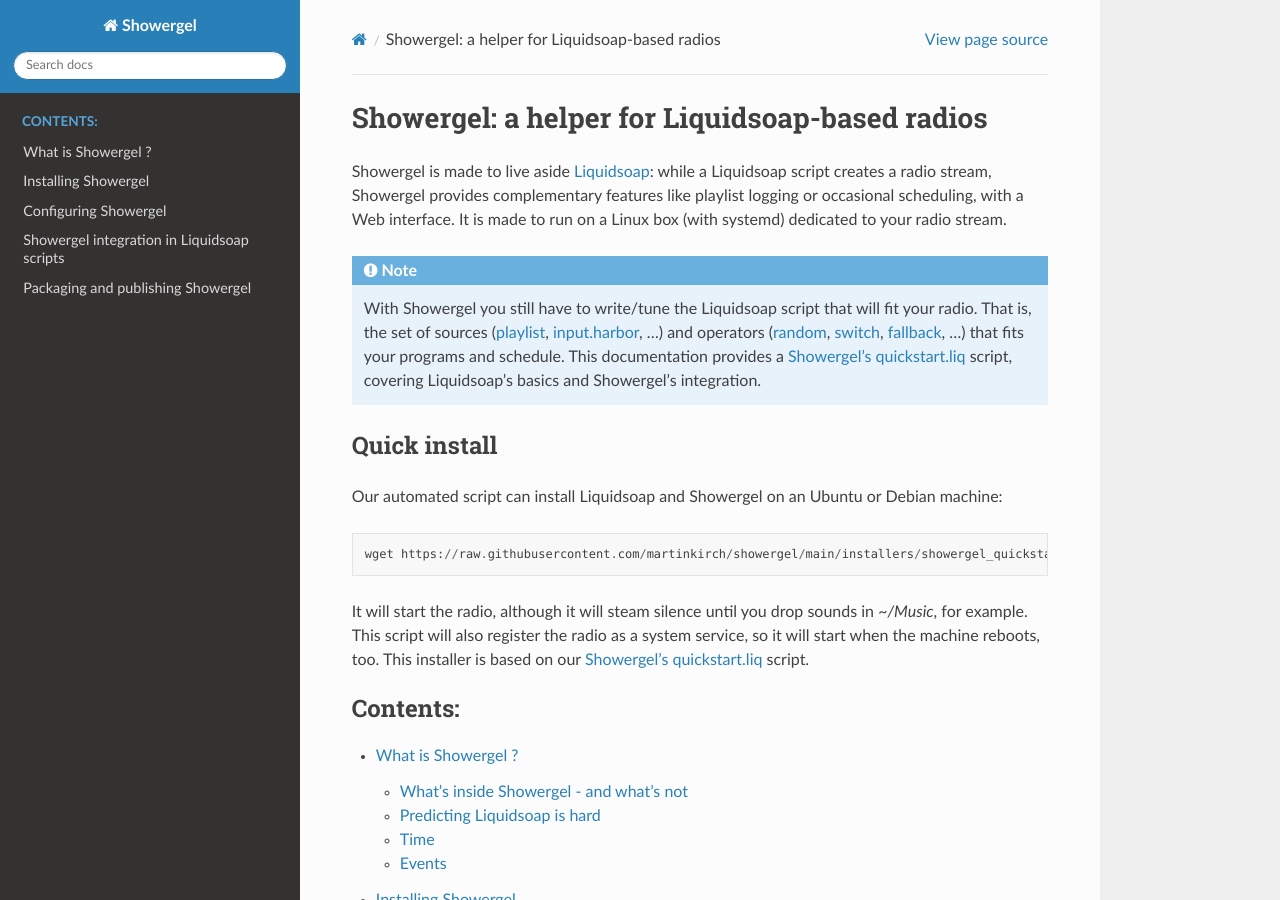
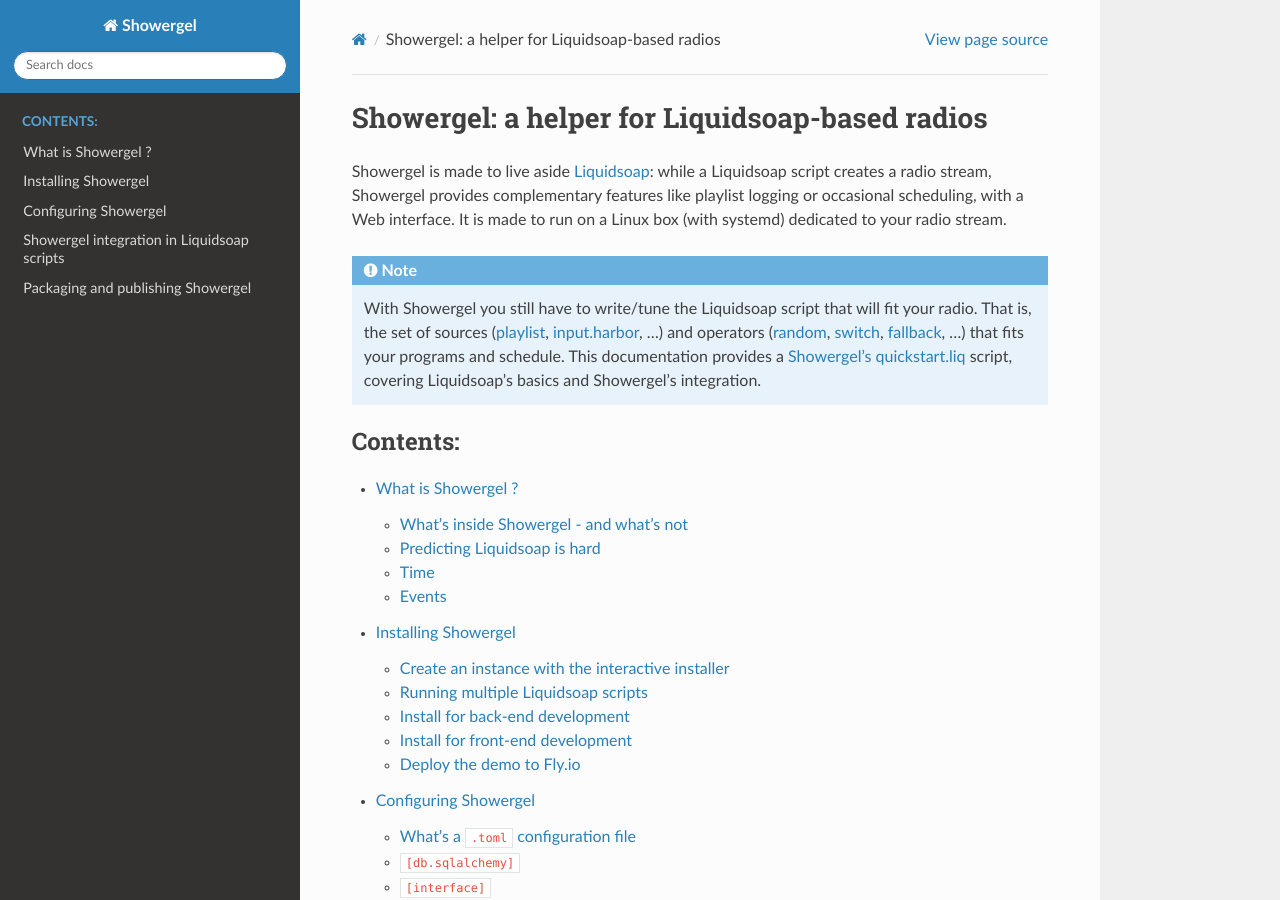
Before and after one commit to martinkirch/showergel, a Sphinx documentation site: the page built from docs/index.rst, in a window 1280 px wide and 900 px high. Built offline with Sphinx 7.4.7 and the Read the Docs theme 2.0.0, drawn with Linux system fonts in a browser that asks for light colours; pages that are not in the unit, such as notebooks, are missing from menus.

```diff
--- a/docs/index.rst
+++ b/docs/index.rst
@@ -23,19 +23,6 @@ It is made to run on a Linux box (with systemd) dedicated to your radio stream.
     This documentation provides a :ref:`quickstart` script,
     covering Liquidsoap's basics and Showergel's integration.
 
-Quick install
--------------
-
-Our automated script can install Liquidsoap and Showergel on an Ubuntu or Debian
-machine::
-
-    wget https://raw.githubusercontent.com/martinkirch/showergel/main/installers/showergel_quickstart.sh && chmod +x showergel_quickstart.sh && ./showergel_quickstart.sh
-
-
-It will start the radio, although it will steam silence until you drop
-sounds in `~/Music`, for example. This script will also register the radio as a
-system service, so it will start when the machine reboots, too.
-This installer is based on our :ref:`quickstart` script.
 
 .. toctree::
    :maxdepth: 2
--- a/docs/liquidsoap.rst
+++ b/docs/liquidsoap.rst
@@ -19,7 +19,7 @@ Showergel's quickstart.liq
 
 We showcase the complete Showergel integration in a "quick-start script" you can download
 :download:`here <_static/quickstart.liq>`.
-It is tested against Liquidsoap 2.0.x.
+It is tested against Liquidsoap 2.1.x.
 This ``.liq`` file defines typical radio sources and is heavily commented:
 you can use it to start your first stream, or pick portions that would improve
 your existing script (it also contain a few Liquidsoap tricks!).
```
Also changed, not shown: README.rst (+22 -15 lines).
